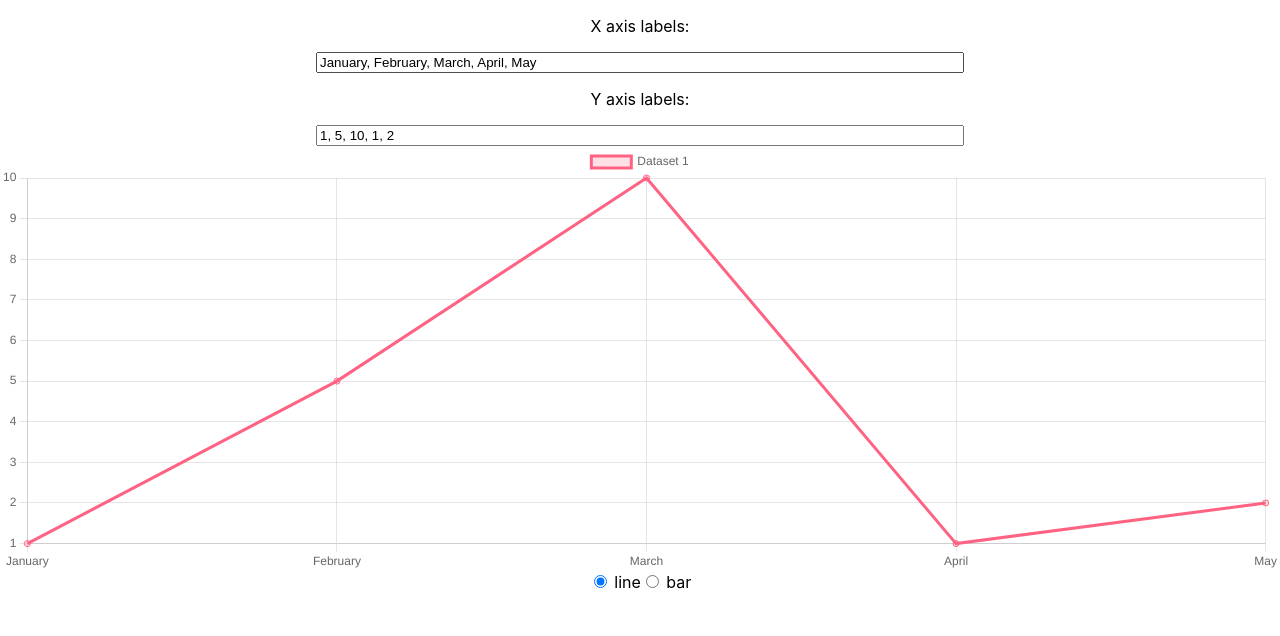
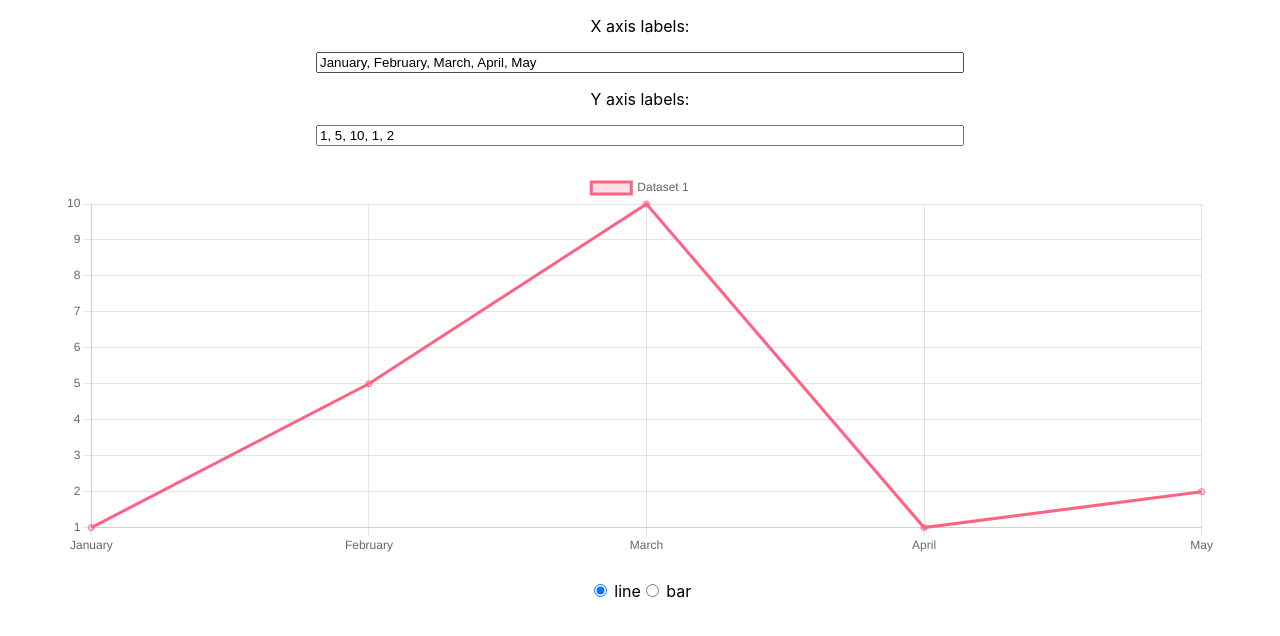
Before and after one commit to Olexandr-Trubin-Koshyk/backendless-tt, a React (Create React App) app: page / in a window 1280 px wide. Shown: the top 636 px of the page. Built offline with nearby package versions, Linux system fonts and the light colour scheme.

Commit message:
Added paddings for graphic

```diff
--- /dev/null
+++ b/src/components/ChartGraphics/ChartGraphics.css
@@ -0,0 +1,3 @@
+.chart__graphic {
+  padding: 2% 5%;
+}
--- a/src/components/ChartGraphics/ChartGraphics.tsx
+++ b/src/components/ChartGraphics/ChartGraphics.tsx
@@ -13,6 +13,7 @@ import {
 } from "chart.js";
 import { Bar, Line} from "react-chartjs-2";
 import React from "react";
+import './ChartGraphics.css'
 
 Chart.register(
   LineController,
```
